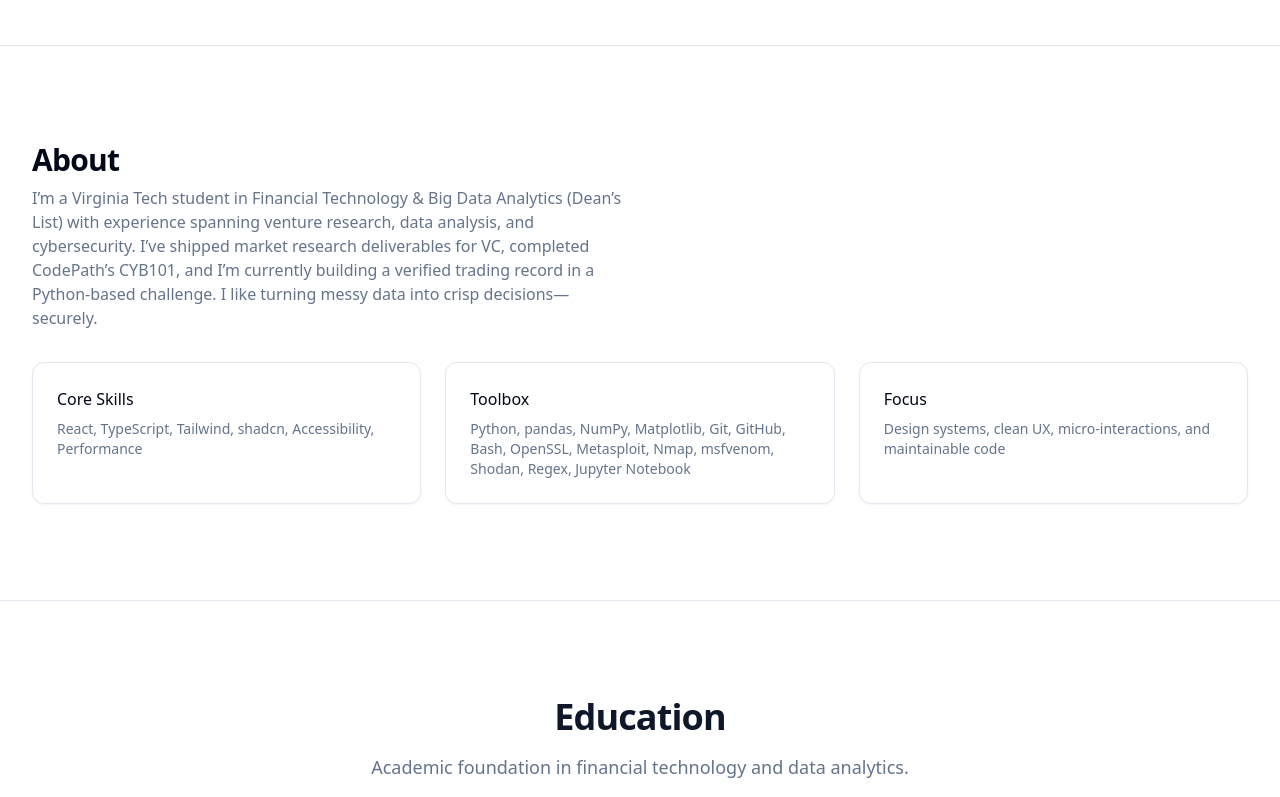
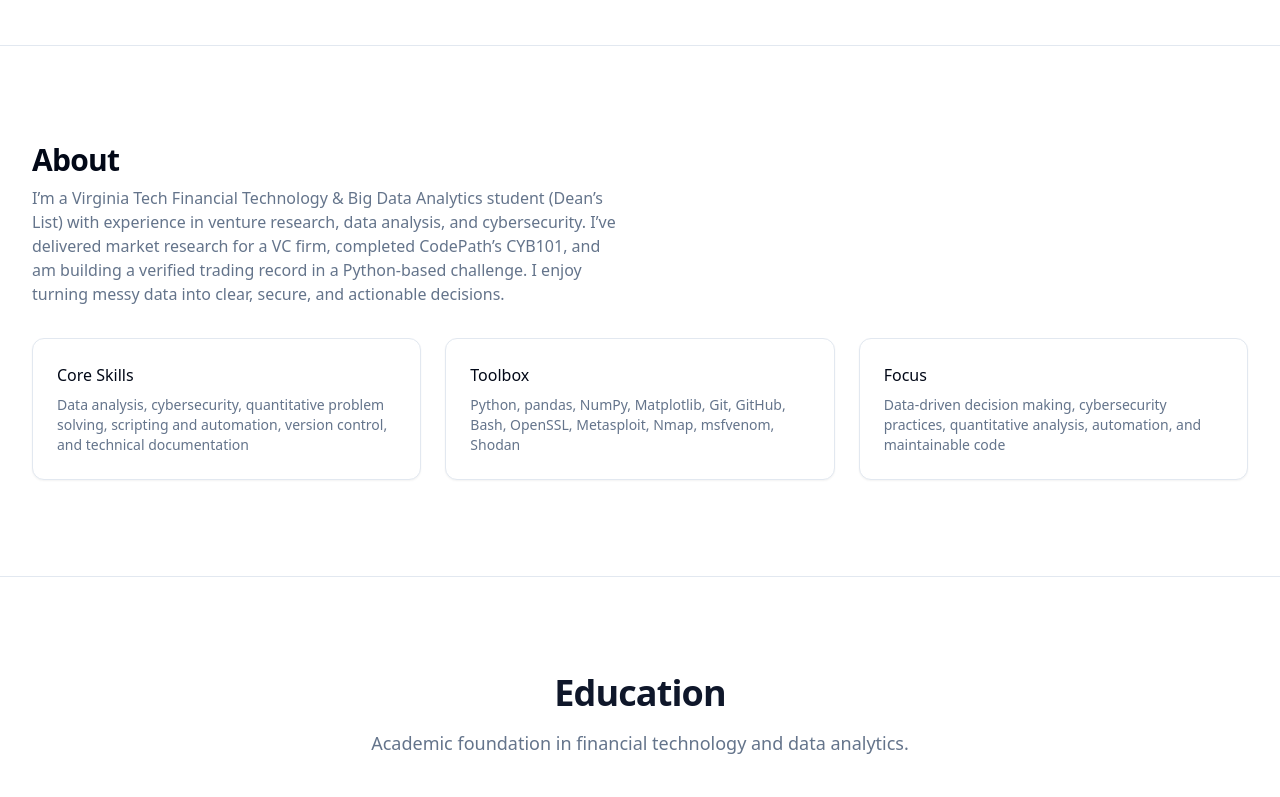
Before and after one commit to AshtonLeisenring/Portfolio, a React (Vite) app: page / in a window 1280 px wide. Shown: the part 803-1600 px from the top of the page. Built offline with nearby package versions, Linux system fonts and the light colour scheme.

Commit message:
Visual edit in Lovable
Edited UI in Lovable

```diff
--- a/src/components/sections/About.tsx
+++ b/src/components/sections/About.tsx
@@ -1,30 +1,25 @@
 const About = () => {
-  return (
-    <section id="about" className="border-t">
+  return <section id="about" className="border-t">
       <div className="container mx-auto py-16 md:py-24">
         <header className="mb-8">
           <h2 className="text-3xl font-semibold tracking-tight">About</h2>
-          <p className="mt-2 text-muted-foreground max-w-prose">
-            I’m a Virginia Tech student in Financial Technology & Big Data Analytics (Dean’s List) with experience spanning venture research, data analysis, and cybersecurity. I’ve shipped market research deliverables for VC, completed CodePath’s CYB101, and I’m currently building a verified trading record in a Python-based challenge. I like turning messy data into crisp decisions—securely.
-          </p>
+          <p className="mt-2 text-muted-foreground max-w-prose">I’m a Virginia Tech Financial Technology & Big Data Analytics student (Dean’s List) with experience in venture research, data analysis, and cybersecurity. I’ve delivered market research for a VC firm, completed CodePath’s CYB101, and am building a verified trading record in a Python-based challenge. I enjoy turning messy data into clear, secure, and actionable decisions.</p>
         </header>
         <div className="grid gap-6 md:grid-cols-3">
           <article className="rounded-xl border bg-card p-6 text-card-foreground shadow-sm transition-all hover:shadow-elegant">
             <h3 className="font-medium">Core Skills</h3>
-            <p className="mt-2 text-sm text-muted-foreground">React, TypeScript, Tailwind, shadcn, Accessibility, Performance</p>
+            <p className="mt-2 text-sm text-muted-foreground">Data analysis, cybersecurity, quantitative problem solving, scripting and automation, version control, and technical documentation</p>
           </article>
           <article className="rounded-xl border bg-card p-6 text-card-foreground shadow-sm transition-all hover:shadow-elegant">
             <h3 className="font-medium">Toolbox</h3>
-            <p className="mt-2 text-sm text-muted-foreground">Python, pandas, NumPy, Matplotlib, Git, GitHub, Bash, OpenSSL, Metasploit, Nmap, msfvenom, Shodan, Regex, Jupyter Notebook</p>
+            <p className="mt-2 text-sm text-muted-foreground">Python, pandas, NumPy, Matplotlib, Git, GitHub, Bash, OpenSSL, Metasploit, Nmap, msfvenom, Shodan</p>
           </article>
           <article className="rounded-xl border bg-card p-6 text-card-foreground shadow-sm transition-all hover:shadow-elegant">
             <h3 className="font-medium">Focus</h3>
-            <p className="mt-2 text-sm text-muted-foreground">Design systems, clean UX, micro-interactions, and maintainable code</p>
+            <p className="mt-2 text-sm text-muted-foreground">Data-driven decision making, cybersecurity practices, quantitative analysis, automation, and maintainable code</p>
           </article>
         </div>
       </div>
-    </section>
-  );
+    </section>;
 };
-
 export default About;
```
